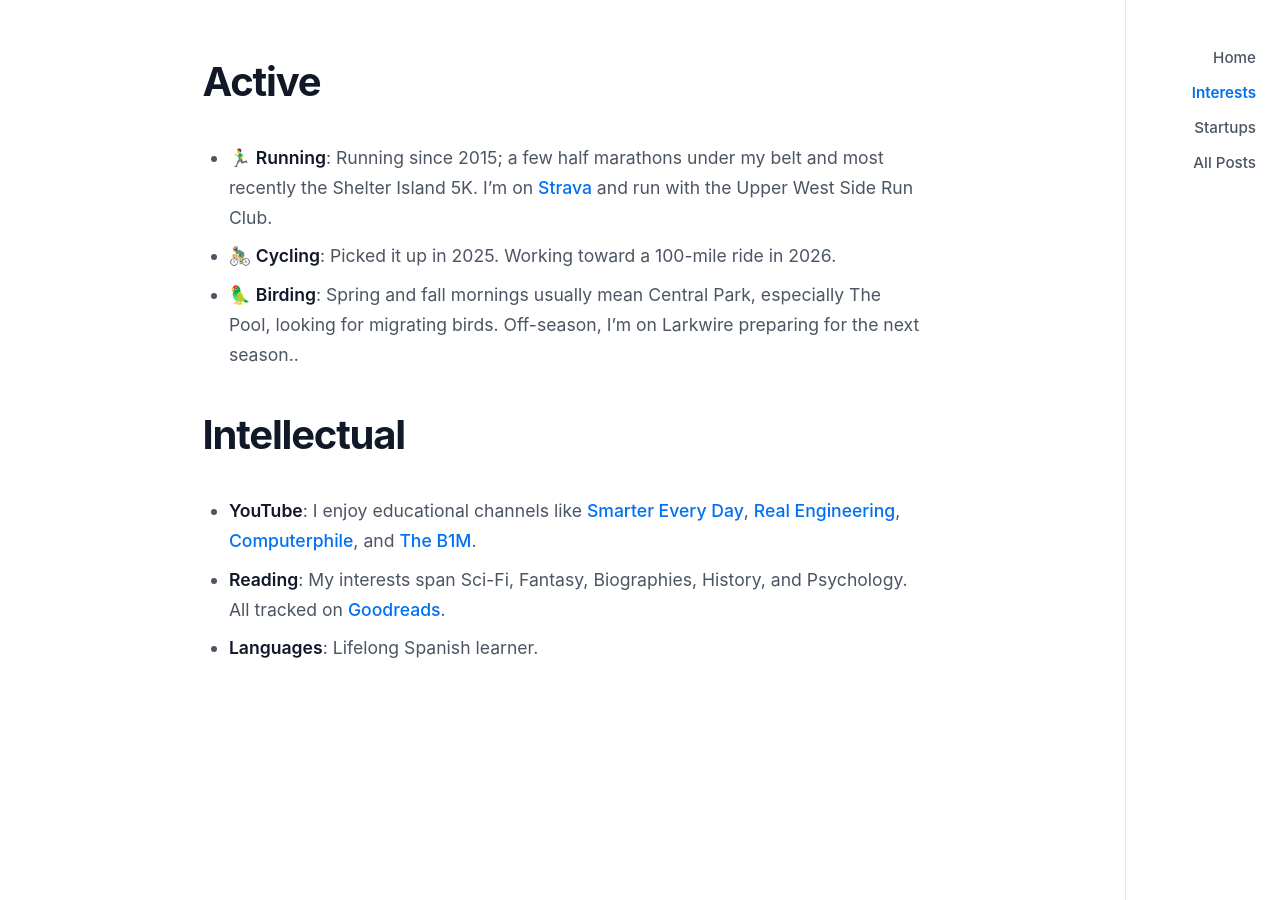
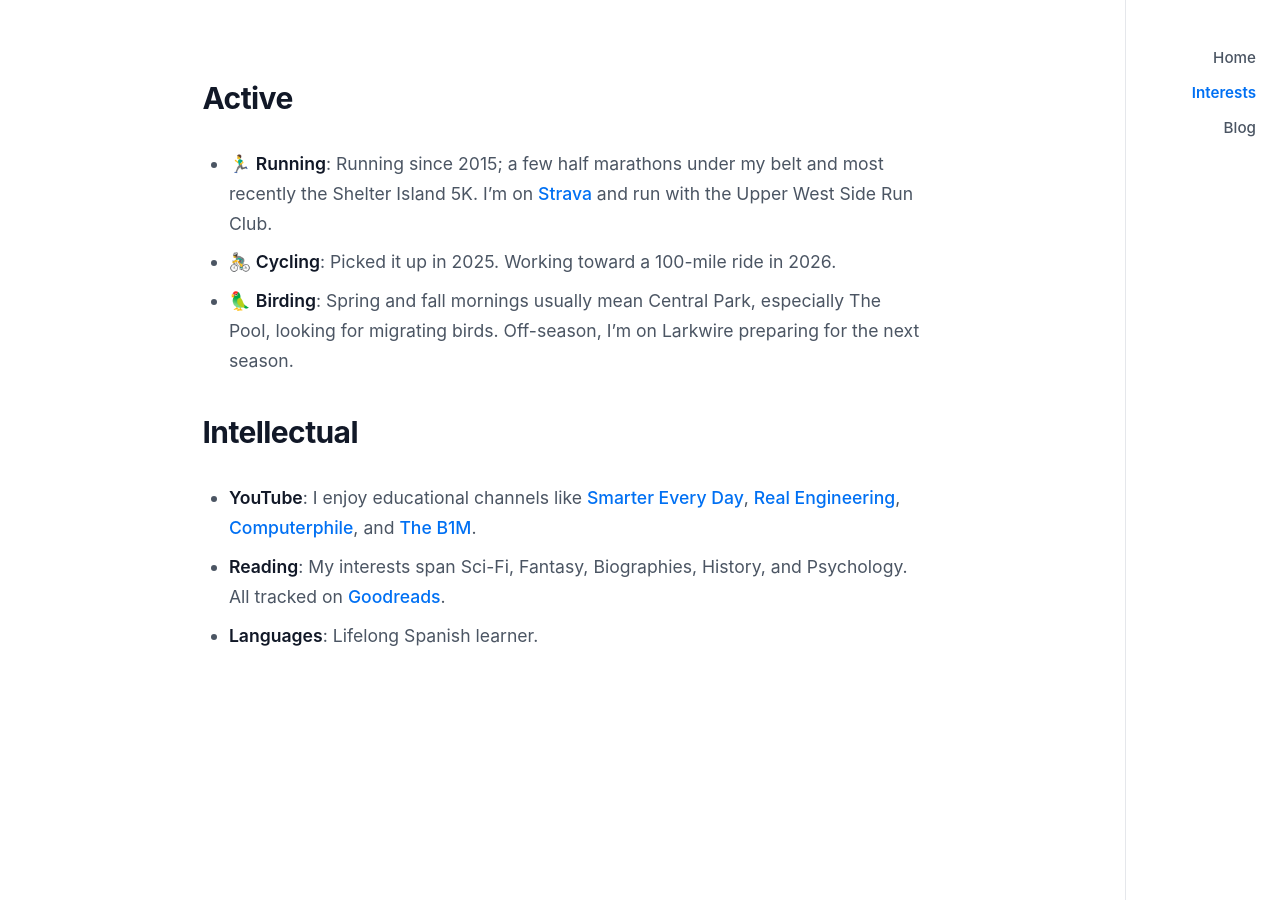
Before and after one commit to PBlanco/pblanco.github.io, a Jekyll site: the page built from interests.md, in a window 1280 px wide. Built offline with Jekyll 4.4.1, drawn with Linux system fonts in a browser that asks for light colours.

```diff
--- a/_config.yml
+++ b/_config.yml
@@ -1,6 +1,5 @@
 # Site settings
 title: Peter Blanco
-email: peter@peterblanco.com
 description: >- # this means to ignore newlines until "baseurl:"
   Product Manager focused on AI and Big Data. Senior PM at ActionIQ/Uniphore.
   Writing about tech, travel, and product management.
--- a/_data/navigation.yml
+++ b/_data/navigation.yml
@@ -2,7 +2,5 @@
   link: /
 - name: Interests
   link: /interests.html
-- name: Startups
-  link: /startups.html
-- name: All Posts
+- name: Blog
   link: /blog.html
--- a/interests.md
+++ b/interests.md
@@ -2,13 +2,13 @@
 layout: default
 title: Interests
 ---
-# Active
+## Active
 - 🏃‍♂️ **Running**: Running since 2015; a few half marathons under my belt and most recently the Shelter Island 5K. I’m on [Strava](https://www.strava.com/athletes/21675576) and run with the Upper West Side Run Club.
 - 🚴‍♂️ **Cycling**:  Picked it up in 2025. Working toward a 100-mile ride in 2026.
-- 🦜 **Birding**: Spring and fall mornings usually mean Central Park, especially The Pool, looking for migrating birds. Off-season, I’m on Larkwire preparing for the next season..
+- 🦜 **Birding**: Spring and fall mornings usually mean Central Park, especially The Pool, looking for migrating birds. Off-season, I’m on Larkwire preparing for the next season.
 
 
-# Intellectual
+## Intellectual
 - **YouTube**: I enjoy educational channels like [Smarter Every Day](https://www.youtube.com/@SmarterEveryDay){:target="_blank" rel="noopener noreferrer"}, [Real Engineering](https://www.youtube.com/@realengineering){:target="_blank" rel="noopener noreferrer"}, [Computerphile](https://www.youtube.com/@Computerphile){:target="_blank" rel="noopener noreferrer"}, and [The B1M](https://www.youtube.com/@TheB1M){:target="_blank" rel="noopener noreferrer"}.
 - **Reading**: My interests span Sci-Fi, Fantasy, Biographies, History, and Psychology. All tracked on [Goodreads](https://www.goodreads.com/user/show/66203612-peter){:target="_blank" rel="noopener noreferrer"}.
 -  **Languages**: Lifelong Spanish learner.
```
Also changed, not shown: AGENTS.md (+1 -0 lines), index.md (+0 -1 lines).
